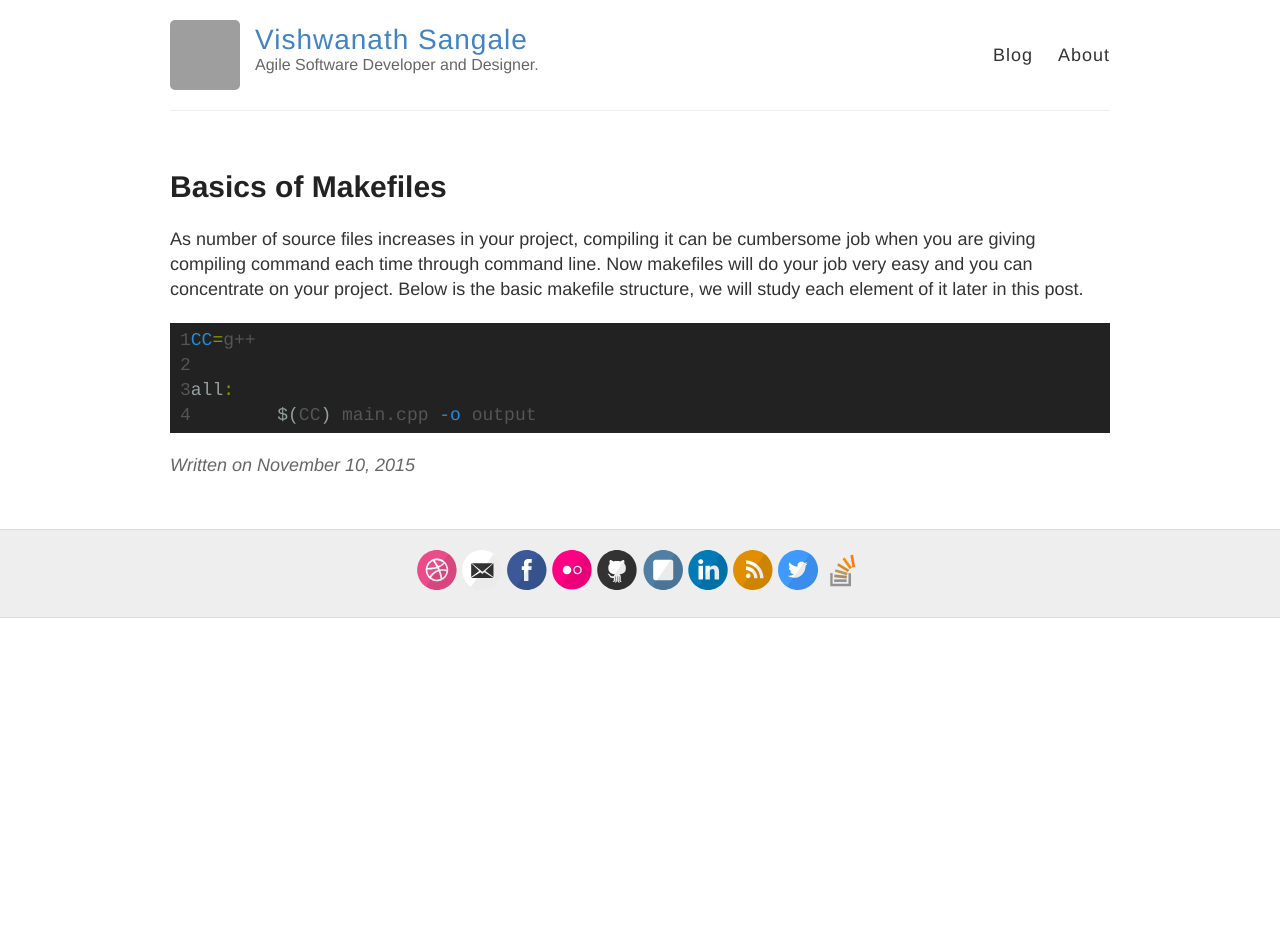
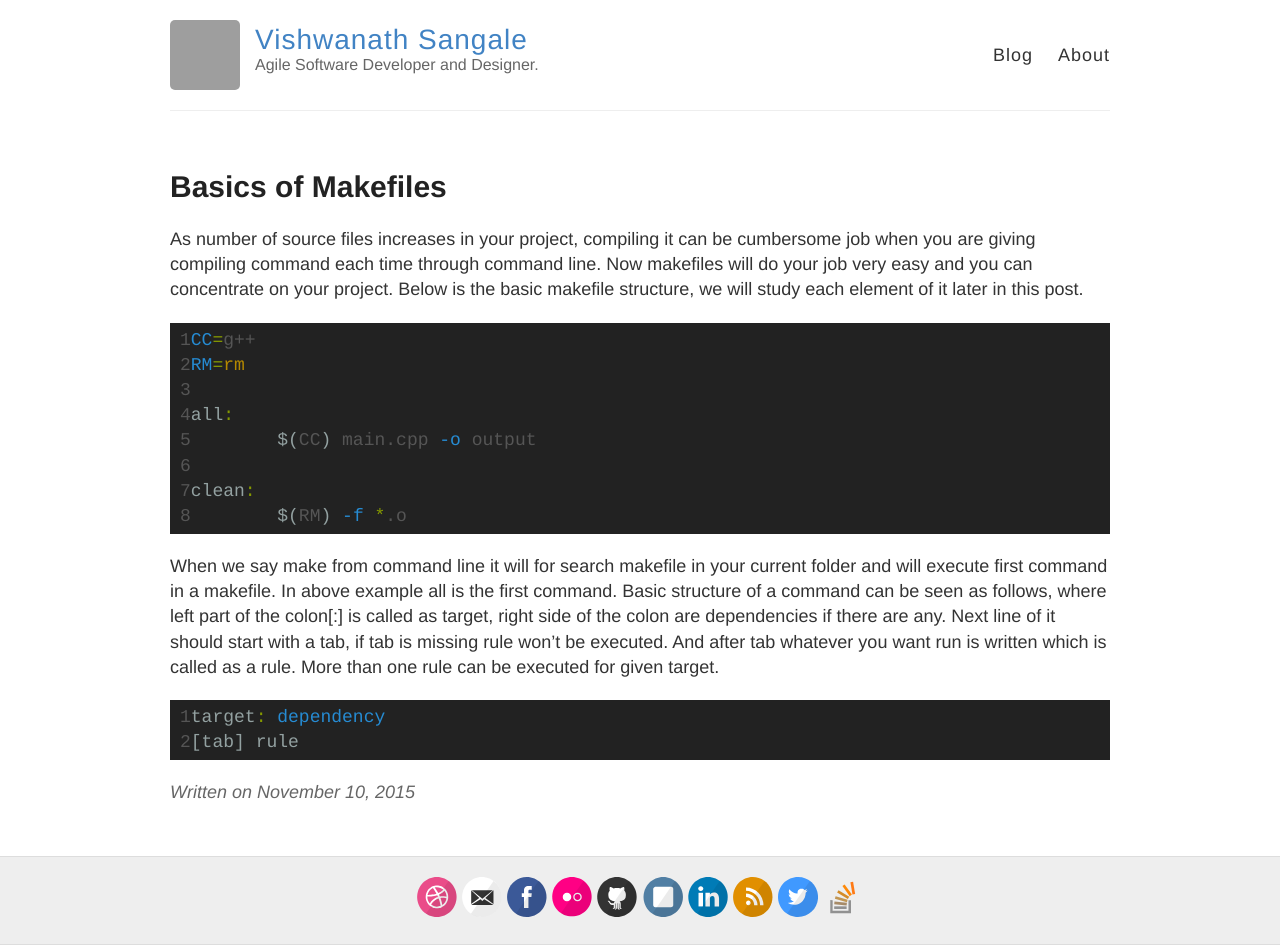
Before and after one commit to vishsangale/vishsangale.github.io, a Jekyll site: the page built from _posts/2015-11-10-Basics-of-Makefiles.md, in a window 1280 px wide. Built offline with Jekyll 4.4.1, drawn with Linux system fonts in a browser that asks for light colours; comment, search, counter and statistics services are not loaded; before the commit the page ends 900 px from its top, so only the background shows below that; grey boxes are pictures that could not be loaded.

Commit message:
First blog-Makefiles

```diff
--- a/_posts/2015-11-10-Basics-of-Makefiles.md
+++ b/_posts/2015-11-10-Basics-of-Makefiles.md
@@ -7,8 +7,21 @@ As number of source files increases in your project, compiling it can be cumbers
 
 {% highlight make linenos %}
 CC=g++
+RM=rm
 
 all:
 	$(CC) main.cpp -o output
 
+clean:
+	$(RM) -f *.o
+
 {% endhighlight %}
+
+When we say make from command line it will for search makefile in your current folder and will execute first command in a makefile. In above example all is the first command. Basic structure of a command can be seen as follows, where left part of the colon[:] is called as target, right side of the colon are dependencies if there are any. Next line of it should start with a tab, if tab is missing rule won't be executed. And after tab whatever you want run is written which is called as a rule. More than one rule can be executed for given target.
+
+{% highlight make linenos %}
+
+target: dependency
+[tab] rule
+
+{% endhighlight %}
```
Also changed, not shown: 1 other file.
